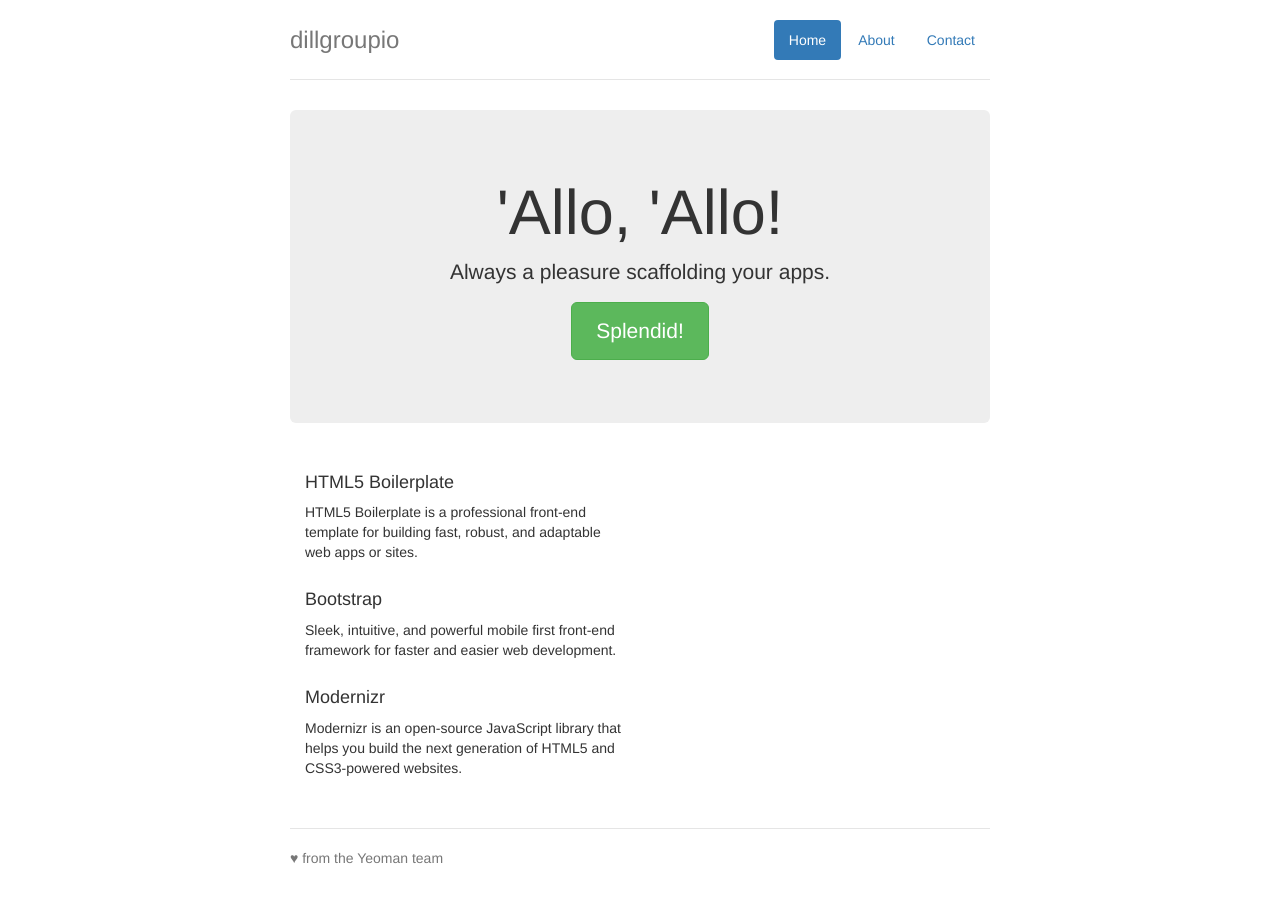
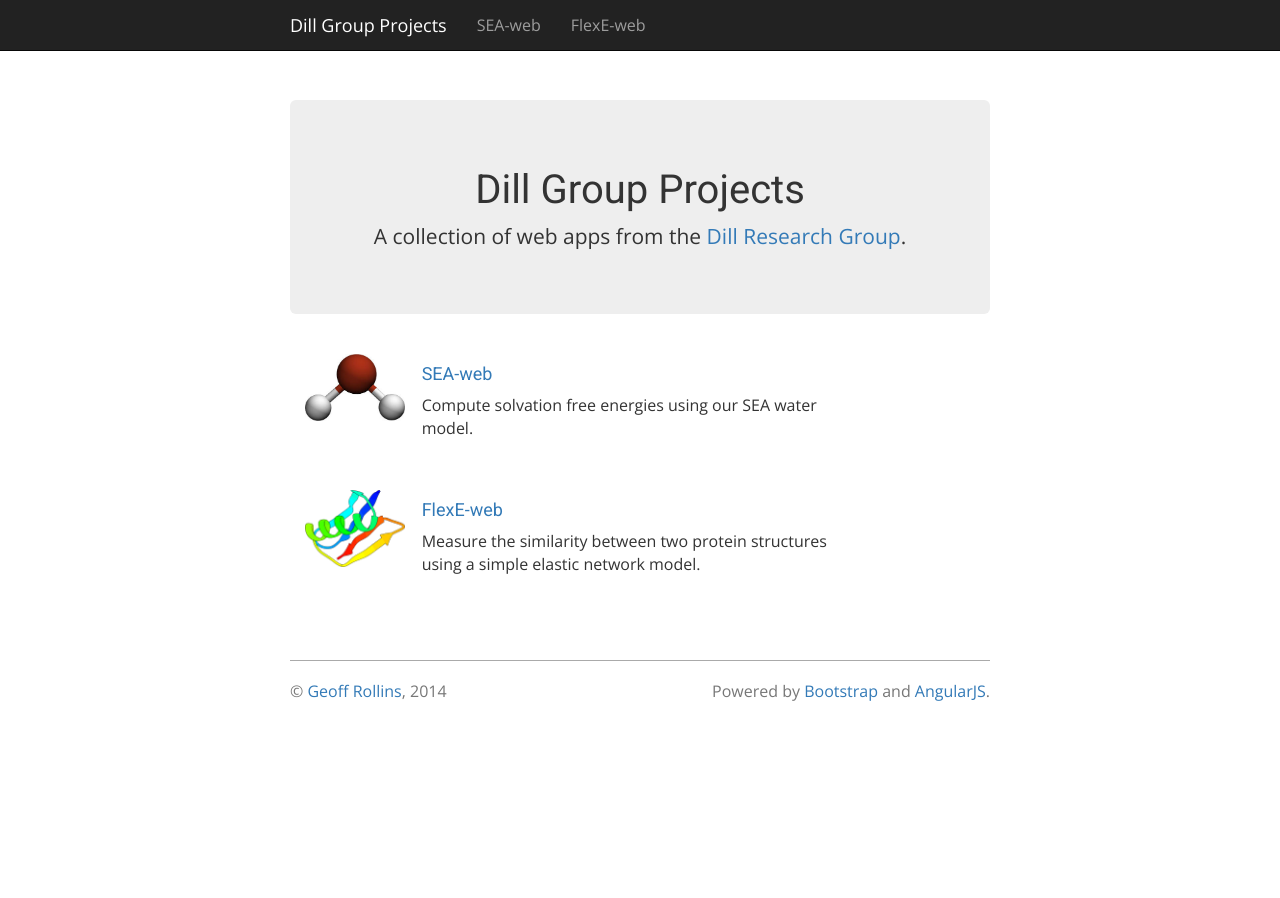
Before and after one commit to grollins/dillgroupio, a website: page app/index.html in a window 1280 px wide. After the commit the page ends 800 px from the top, so only its background shows below. Drawn offline with nearby package versions, Linux system fonts and the light colour scheme; files that its build step writes are made by us from their sources.

Commit message:
Basic layout with sea-web and flexe-web.

```diff
--- a/app/index.html
+++ b/app/index.html
@@ -19,6 +19,7 @@
         <link rel="stylesheet" href="styles/main.css">
         <!-- endbuild -->
         <script src="bower_components/modernizr/modernizr.js"></script>
+        <link rel="stylesheet" type="text/css" href="http://fonts.googleapis.com/css?family=Open+Sans:400,700|Roboto:400,700"/>
 
     </head>
     <body>
@@ -26,45 +27,52 @@
             <p class="browsehappy">You are using an <strong>outdated</strong> browser. Please <a href="http://browsehappy.com/">upgrade your browser</a> to improve your experience.</p>
         <![endif]-->
 
+        <nav class="navbar navbar-inverse navbar-fixed-top" role="navigation">
+            <div class="container">
+                <div class="navbar-header">
+                    <a class="navbar-brand" href="#" style="color: #fff;">Dill Group Projects</a>
+                </div>
+                <div>
+                    <ul class="nav navbar-nav">
+                        <li><a href="http://sea.dillgroup.io">SEA-web</a></li>
+                        <li><a href="http://flexe.dillgroup.io">FlexE-web</a></li>
+                    </ul>
+                </div>
+            </div>
+        </nav>
 
         <div class="container">
-            <div class="header">
-                <ul class="nav nav-pills pull-right">
-                    <li class="active"><a href="#">Home</a></li>
-                    <li><a href="#">About</a></li>
-                    <li><a href="#">Contact</a></li>
-                </ul>
-                <h3 class="text-muted">dillgroupio</h3>
-            </div>
-
             <div class="jumbotron">
-                <h1>'Allo, 'Allo!</h1>
-                <p class="lead">Always a pleasure scaffolding your apps.</p>
-                <p><a class="btn btn-lg btn-success" href="#">Splendid!</a></p>
+                <h1>Dill Group Projects</h1>
+                <p class="lead">A collection of web apps from the <a href="http://dillgroup.org" target="_blank">Dill Research Group</a>.</p>
             </div>
 
             <div class="row marketing">
-                <div class="col-lg-6">
-                    <h4>HTML5 Boilerplate</h4>
-                    <p>HTML5 Boilerplate is a professional front-end template for building fast, robust, and adaptable web apps or sites.</p>
+                <div class="col-lg-2">
+                    <img src="images/water.jpeg" style="width: 100px;">
+                </div>
+                <div class="col-lg-8">
+                    <a href="http://sea.dillgroup.io"><h4>SEA-web</h4></a>
+                    <p>Compute solvation free energies using our SEA water model.</p>
+                </div>
+            </div>
 
-
-
-                    <h4>Bootstrap</h4>
-                    <p>Sleek, intuitive, and powerful mobile first front-end framework for faster and easier web development.</p>
-
-                    <h4>Modernizr</h4>
-                    <p>Modernizr is an open-source JavaScript library that helps you build the next generation of HTML5 and CSS3-powered websites.</p>
-
+            <div class="row marketing">
+                <div class="col-lg-2">
+                    <img src="images/protG_small.png" style="width: 100px;">
+                </div>
+                <div class="col-lg-8">
+                    <a href="http://flexe.dillgroup.io"><h4>FlexE-web</h4></a>
+                    <p>Measure the similarity between two protein structures using a simple elastic network model.</p>
                 </div>
             </div>
 
             <div class="footer">
-                <p>♥ from the Yeoman team</p>
+                <span>&copy; <a href="http://geoffrollins.com">Geoff Rollins</a>, 2014</span>
+                <span class="pull-right">Powered by <a href="http://getbootstrap.com/" target="_blank">Bootstrap</a> and <a href="http://angularjs.org/" target="_blank">AngularJS</a>.</span>
             </div>
 
         </div>
-
 
         <!-- build:js scripts/vendor.js -->
         <!-- bower:js -->
--- a/app/styles/main.css
+++ b/app/styles/main.css
@@ -7,8 +7,22 @@
 
 /* Space out content a bit */
 body {
-    padding-top: 20px;
+    padding-top: 100px;
     padding-bottom: 20px;
+    font-size: 16px;
+    font-family: 'Open Sans', sans-serif;
+}
+
+h1, h2, h3, h4 {
+    font-family: 'Roboto', sans-serif;
+}
+
+input, button, select, textarea {
+    font-family: 'Open Sans', sans-serif;
+}
+
+p {
+    font-family: 'Open Sans', sans-serif;
 }
 
 /* Everything but the jumbotron gets side spacing for mobile first views */
@@ -34,9 +48,12 @@ body {
 
 /* Custom page footer */
 .footer {
+    margin-top: 75px;
+    padding-left: 0px;
+    padding-right: 0px;
     padding-top: 19px;
     color: #777;
-    border-top: 1px solid #e5e5e5;
+    border-top: 1px solid #aaa;
 }
 
 .container-narrow > hr {
@@ -47,6 +64,10 @@ body {
 .jumbotron {
     text-align: center;
     border-bottom: 1px solid #e5e5e5;
+}
+
+.jumbotron h1 {
+    font-size: 40px;
 }
 
 .jumbotron .btn {
```
Also changed, not shown: app/images/protG_small.png (added), app/images/water.jpeg (added).
